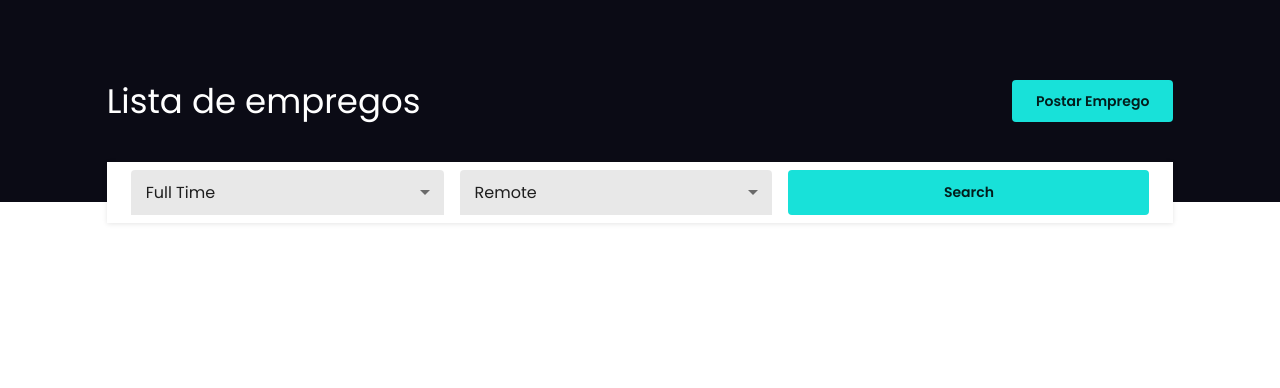
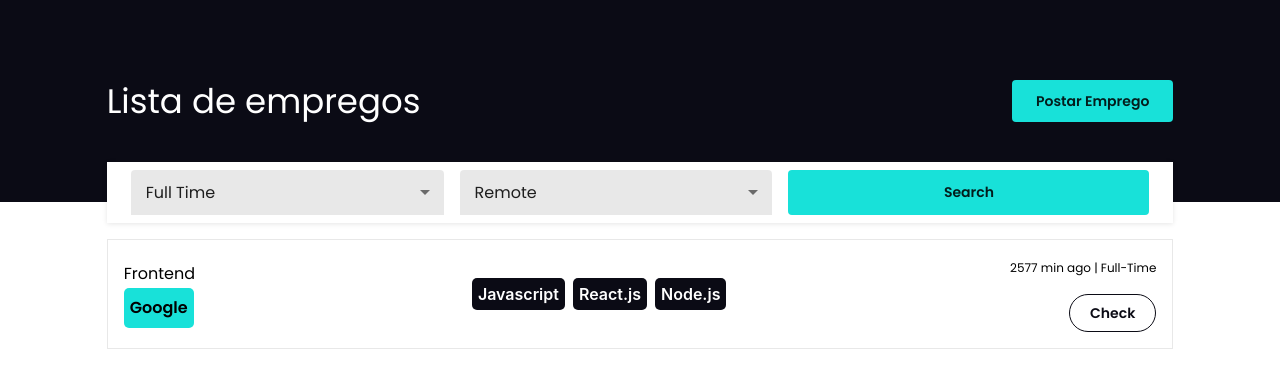
Before and after one commit to jdaniel231/jobs, a React (Create React App) app: page / in a window 1280 px wide. Shown: the top 388 px of the page. Built offline with nearby package versions, Linux system fonts and the light colour scheme.

Commit message:
criado conteudo layout

```diff
--- a/src/App.js
+++ b/src/App.js
@@ -3,6 +3,7 @@ import { Box, Grid, ThemeProvider } from "@material-ui/core";
 import Header from "./componets/Header";
 import theme from './theme/theme';
 import SearchBar from "./componets/SearchBar";
+import JobCards from "./componets/Job/JobCards";
 
 export default () => {
   return (
@@ -11,6 +12,8 @@ export default () => {
     <Grid container justify="center">
       <Grid xs={10}>
         <SearchBar />
+
+        <JobCards />
       </Grid>
     </Grid>
   </ThemeProvider>
--- /dev/null
+++ b/src/componets/Job/JobCards.js
@@ -0,0 +1,63 @@
+import React from "react";
+import { Box, Grid, Typography, Button, makeStyles } from "@material-ui/core";
+
+const skills = ["Javascript", "React.js", "Node.js"]
+
+const useStyles = makeStyles((theme) =>({
+  wrapper: {
+    border: '1px solid #e8e8e8',
+
+    "&:hover": {
+      boxShadow: '0px 5px 25px rgba(0, 0, 0, 0.1)',
+      borderLeft: '6px solid #4d64e4'
+    }
+  },
+  companyName:{
+    fontsize: "13.5px",
+    backgroundColor: theme.palette.primary.main,
+    padding: theme.spacing(0.75),
+    borderRadius: "5px",
+    display: "inline-block",
+    fontWeight: 600,
+  },
+  skillChip:{
+    margin: theme.spacing(0.5),
+    padding: theme.spacing(0.75),
+    fontsize: "14.5px",
+    borderRadius: "5px",
+    transition: ".3s",
+    cursor: "pointer",
+    fontWeight: 600,
+    backgroundColor: theme.palette.secondary.main,
+    color: "#fff"
+  }
+}))
+
+export default (props) => {
+  const classes = useStyles()
+  return(
+    <Box p={2} className={classes.wrapper}>
+      <Grid container alignItems="center">
+        <Grid item xs>
+          <Typography  variant="subtitle1">Frontend</Typography>
+          <Typography className={classes.companyName} variant="subtitle1">Google</Typography>
+        </Grid>
+        <Grid  container item xs>
+          {skills.map(skill => <Grid className={classes.skillChip} item key={skill}>{skill}</Grid>)}
+        </Grid>
+        <Grid item container xs direction="column" alignItems="flex-end">
+          <Grid item>
+            <Typography variant="caption">
+              2577 min ago | Full-Time
+            </Typography>
+          </Grid>
+          <Grid item>
+            <Box mt={2}>
+              <Button variant="outlined">Check</Button>
+            </Box>
+          </Grid>
+        </Grid>
+      </Grid>
+    </Box>
+  )
+}
```
